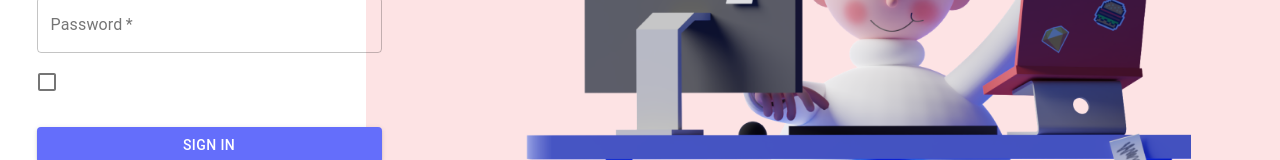
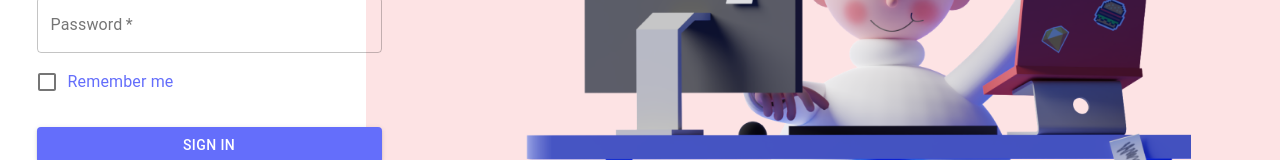
Before and after one commit to JayZ2398/brain.chain, a React (Create React App) app in the folder my-app/: page /login in a window 1280 px wide. Shown: the part 373-533 px from the top of the page. Built offline with nearby package versions, Linux system fonts and the light colour scheme; no server answers.

Commit message:
Remember me text color

```diff
--- a/my-app/src/pages/login/LoginView.tsx
+++ b/my-app/src/pages/login/LoginView.tsx
@@ -170,7 +170,7 @@ export default function LoginView() {
               />
               <FormControlLabel
                 control={<Checkbox value="remember" color="secondary" />}
-                label="Remember me"
+                label={<Typography color="secondary">Remember me</Typography>}
               />
               <Button
                 // Add an error pop up
```
